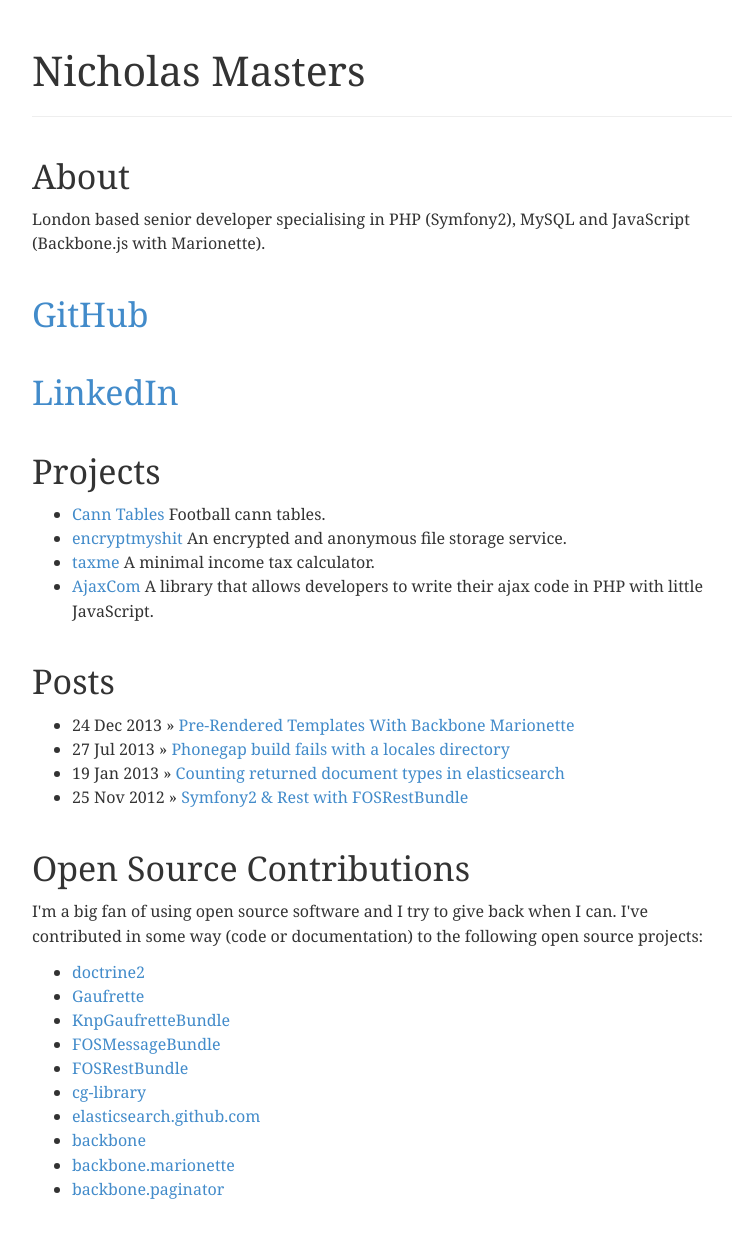
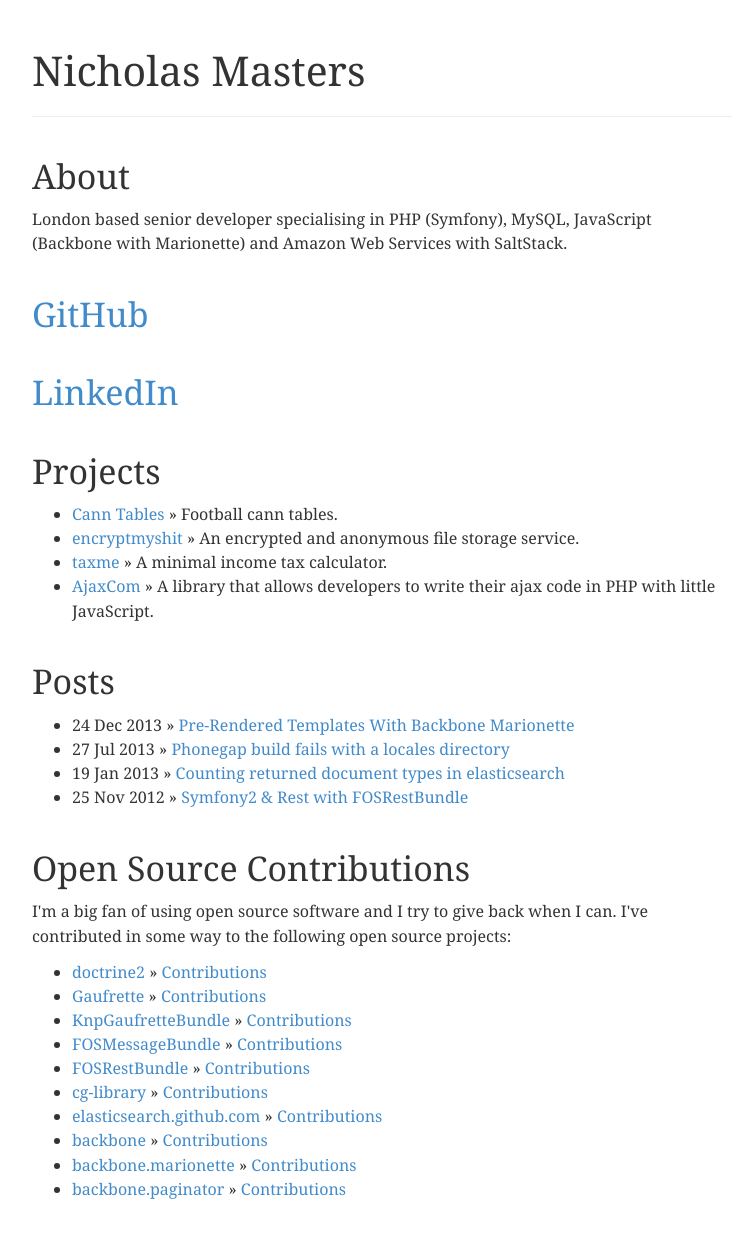
Before and after one commit to nmpolo/nmpolo.github.com, a Jekyll site: the page built from index.html, in a window 1280 px wide. Shown: the whole page, without its empty margins (258-1004 px from the left). Built offline with Jekyll 4.4.1, drawn with Linux system fonts in a browser that asks for light colours.

Commit message:
Added links to open source contributions, minor text and style changes

```diff
--- a/_config.yml
+++ b/_config.yml
@@ -1,2 +1 @@
-url: http://npmasters.com/
 pygments: true
--- a/_layouts/default.html
+++ b/_layouts/default.html
@@ -18,7 +18,7 @@
 <div class="container">
     <header class="page-header">
         <h1>
-            <a href="{{ site.url }}">Nicholas Masters</a>
+            <a href="/">Nicholas Masters</a>
         </h1>
     </header>
 
--- a/index.html
+++ b/index.html
@@ -1,12 +1,14 @@
 ---
 layout: default
-description: "London based senior developer specialising in PHP (Symfony2),
-    MySQL and JavaScript (Backbone.js with Marionette)."
+description: "London based senior developer specialising in PHP (Symfony),
+    MySQL, JavaScript (Backbone with Marionette) and Amazon Web Services with
+    SaltStack."
 ---
 
     <h2>About</h2>
-    <p>London based senior developer specialising in PHP (Symfony2), MySQL
-    and JavaScript (Backbone.js with Marionette).</p>
+    <p>London based senior developer specialising in PHP (Symfony), MySQL,
+    JavaScript (Backbone with Marionette) and Amazon Web Services with
+    SaltStack.</p>
 
     <h2><a href="https://github.com/nmpolo">GitHub</a></h2>
 
@@ -16,43 +18,83 @@
     <ul>
         <li>
             <a href="http://npmasters.com/cann">Cann Tables</a>
-            Football cann tables.
+            &raquo; Football cann tables.
         </li>
         <li>
             <a href="https://www.encryptmyshit.com/">encryptmyshit</a>
-            An encrypted and anonymous file storage service.
+            &raquo; An encrypted and anonymous file storage service.
         </li>
         <li>
             <a href="http://www.taxme.co.uk/">taxme</a>
-            A minimal income tax calculator.
+            &raquo; A minimal income tax calculator.
         </li>
         <li>
             <a href="https://github.com/everlutionsk/AjaxCom"</a>AjaxCom</a>
-            A library that allows developers to write their ajax code in PHP
-            with little JavaScript.
+            &raquo; A library that allows developers to write their ajax code
+            in PHP with little JavaScript.
         </li>
     </ul>
 
     <h2>Posts</h2>
     <ul class="posts">
         {% for post in site.posts %}
-            <li><span>{{ post.date | date_to_string }}</span> &raquo; <a href="{{ post.url }}">{{ post.title }}</a></li>
+            <li><span>{{ post.date | date_to_string }}</span>
+            &raquo; <a href="{{ post.url }}">{{ post.title }}</a></li>
         {% endfor %}
     </ul>
 
     <h2>Open Source Contributions</h2>
     <p>I'm a big fan of using open source software and I try to give back when I
-    can. I've contributed in some way (code or documentation) to the following
-    open source projects:</p>
+    can. I've contributed in some way to the following open source projects:</p>
     <ul>
-        <li><a href="https://github.com/doctrine/doctrine2">doctrine2</a></li>
-        <li><a href="https://github.com/KnpLabs/Gaufrette">Gaufrette</a></li>
-        <li><a href="https://github.com/KnpLabs/KnpGaufretteBundle">KnpGaufretteBundle</a></li>
-        <li><a href="https://github.com/FriendsOfSymfony/FOSMessageBundle">FOSMessageBundle</a></li>
-        <li><a href="https://github.com/FriendsOfSymfony/FOSRestBundle">FOSRestBundle</a></li>
-        <li><a href="https://github.com/schmittjoh/cg-library">cg-library</a></li>
-        <li><a href="https://github.com/elasticsearch/elasticsearch.github.com">elasticsearch.github.com</a></li>
-        <li><a href="https://github.com/jashkenas/backbone">backbone</a></li>
-        <li><a href="https://github.com/marionettejs/backbone.marionette">backbone.marionette</a></li>
-        <li><a href="https://github.com/backbone-paginator/backbone.paginator">backbone.paginator</a></li>
+        <li>
+            <a href="https://github.com/doctrine/doctrine2">doctrine2</a>
+            &raquo;
+            <a href="https://github.com/doctrine/doctrine2/issues?q=author%3Anmpolo">Contributions</a>
+        </li>
+        <li>
+            <a href="https://github.com/KnpLabs/Gaufrette">Gaufrette</a>
+            &raquo;
+            <a href="https://github.com/KnpLabs/Gaufrette/issues?q=author%3Anmpolo">Contributions</a>
+        </li>
+        <li>
+            <a href="https://github.com/KnpLabs/KnpGaufretteBundle">KnpGaufretteBundle</a>
+            &raquo;
+            <a href="https://github.com/KnpLabs/KnpGaufretteBundle/issues?q=author%3Anmpolo">Contributions</a>
+        </li>
+        <li>
+            <a href="https://github.com/FriendsOfSymfony/FOSMessageBundle">FOSMessageBundle</a>
+            &raquo;
+            <a href="https://github.com/FriendsOfSymfony/FOSMessageBundle/issues?q=author%3Anmpolo">Contributions</a>
+        </li>
+        <li>
+            <a href="https://github.com/FriendsOfSymfony/FOSRestBundle">FOSRestBundle</a>
+            &raquo;
+            <a href="https://github.com/FriendsOfSymfony/FOSRestBundle/issues?q=author%3Anmpolo">Contributions</a>
+        </li>
+        <li>
+            <a href="https://github.com/schmittjoh/cg-library">cg-library</a>
+            &raquo;
+            <a href="https://github.com/schmittjoh/cg-library/issues?q=author%3Anmpolo">Contributions</a>
+        </li>
+        <li>
+            <a href="https://github.com/elasticsearch/elasticsearch.github.com">elasticsearch.github.com</a>
+            &raquo;
+            <a href="https://github.com/elasticsearch/elasticsearch.github.com/issues?q=author%3Anmpolo">Contributions</a>
+        </li>
+        <li>
+            <a href="https://github.com/jashkenas/backbone">backbone</a>
+            &raquo;
+            <a href="https://github.com/jashkenas/backbone/issues?q=author%3Anmpolo">Contributions</a>
+        </li>
+        <li>
+            <a href="https://github.com/marionettejs/backbone.marionette">backbone.marionette</a>
+            &raquo;
+            <a href="https://github.com/marionettejs/backbone.marionette/issues?q=author%3Anmpolo">Contributions</a>
+        </li>
+        <li>
+            <a href="https://github.com/backbone-paginator/backbone.paginator">backbone.paginator</a>
+            &raquo;
+            <a href="https://github.com/backbone-paginator/backbone.paginator/issues?q=author%3Anmpolo">Contributions</a>
+        </li>
     </ul>
```
Also changed, not shown: _posts/2012-11-25-Symfony2-Rest-FOSRestBundle.md (+1 -1 lines).
